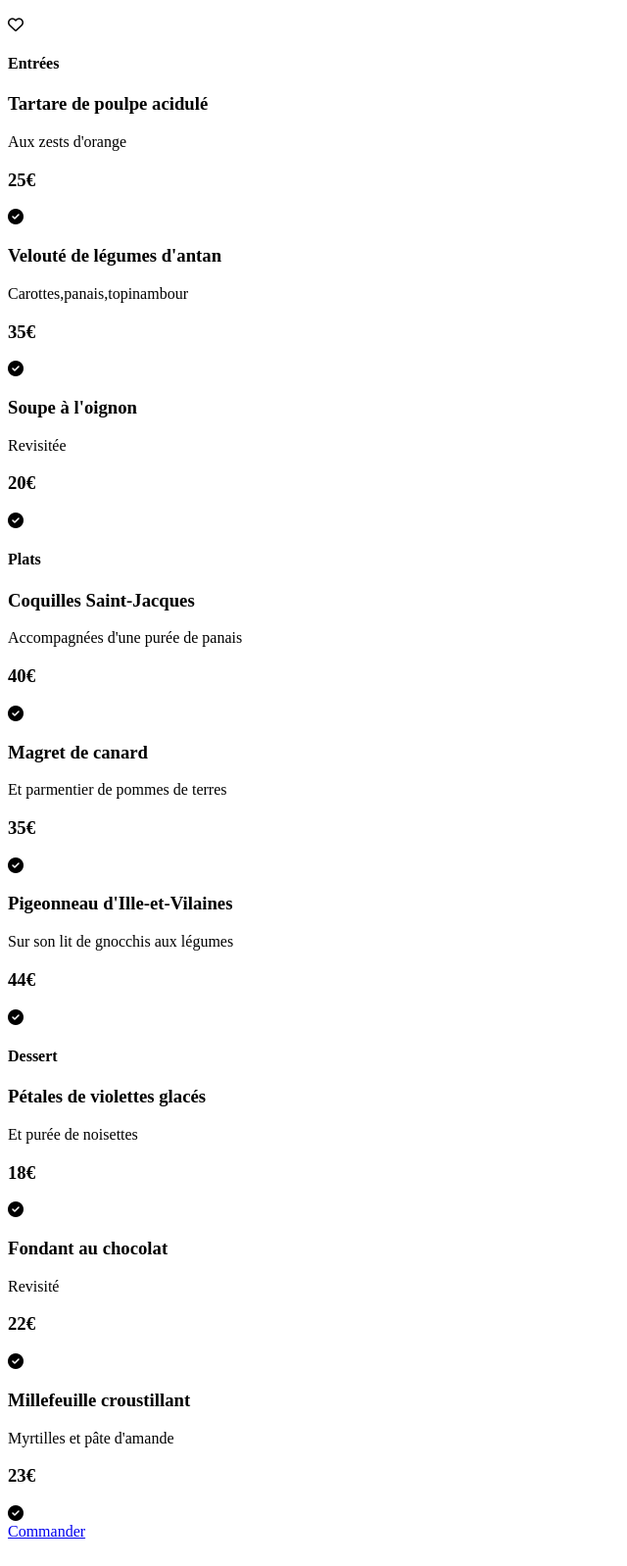
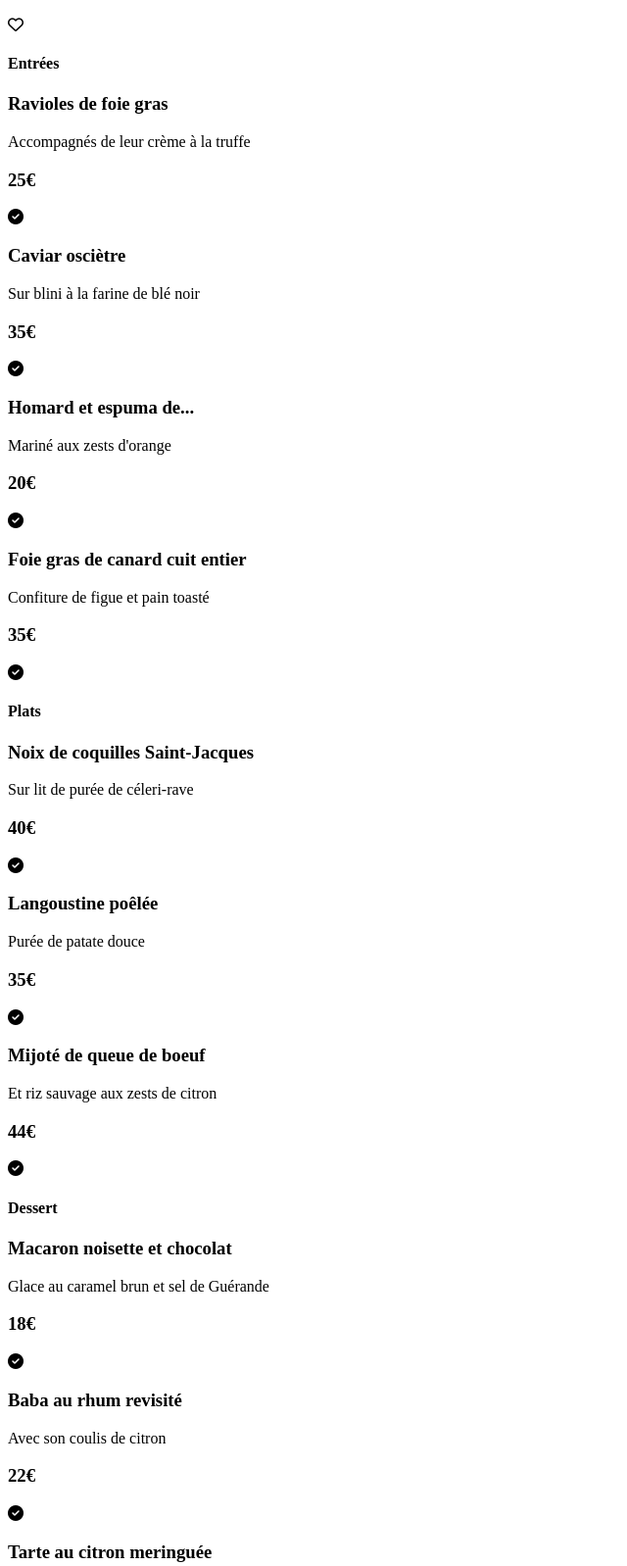
Before and after one commit to JohannL8/JohannLamine_3_15022021, a plain HTML site: page menu2.html in a window 1280 px wide. Shown: the part 460-2058 px from the top of the page at 98% size, without its empty margins (0-640 px from the left). Drawn offline with Linux system fonts and the light colour scheme.

Commit message:
HTML menu2

```diff
--- a/menu2.html
+++ b/menu2.html
@@ -29,8 +29,8 @@
             <h4>Entrées</h4>
             <div class="choix">
                 <div class="text">
-                    <h3>Tartare de poulpe acidulé</h3>
-                    <p>Aux zests d'orange</p>
+                    <h3>Ravioles de foie gras</h3>
+                    <p>Accompagnés de leur crème à la truffe</p>
                 </div>
                 <div class="price">
                     <h3>25€</h3>
@@ -42,8 +42,8 @@
 
             <div class="choix">
                 <div class="text">
-                    <h3>Velouté de légumes d'antan</h3>
-                    <p>Carottes,panais,topinambour</p>
+                    <h3>Caviar osciètre</h3>
+                    <p>Sur blini à la farine de blé noir</p>
                 </div>
                 <div class="price">
                     <h3>35€</h3>
@@ -55,11 +55,24 @@
 
             <div class="choix">
                 <div class="text">
-                    <h3>Soupe à l'oignon</h3>
-                    <p>Revisitée</p>
+                    <h3>Homard et espuma de...</h3>
+                    <p>Mariné aux zests d'orange</p>
                 </div>
                 <div class="price">
                     <h3>20€</h3>
+                </div>
+                <div class="check">
+                    <i class="fas fa-check-circle"></i>
+                </div>
+            </div>
+
+            <div class="choix">
+                <div class="text">
+                    <h3>Foie gras de canard cuit entier</h3>
+                    <p>Confiture de figue et pain toasté</p>
+                </div>
+                <div class="price">
+                    <h3>35€</h3>
                 </div>
                 <div class="check">
                     <i class="fas fa-check-circle"></i>
@@ -71,8 +84,8 @@
             <h4>Plats</h4>
             <div class="choix">
                 <div class="text">
-                    <h3>Coquilles Saint-Jacques</h3>
-                    <p>Accompagnées d'une purée de panais</p>
+                    <h3>Noix de coquilles Saint-Jacques</h3>
+                    <p>Sur lit de purée de céleri-rave</p>
                 </div>
                 <div class="price">
                     <h3>40€</h3>
@@ -84,8 +97,8 @@
 
             <div class="choix">
                 <div class="text">
-                    <h3>Magret de canard</h3>
-                    <p>Et parmentier de pommes de terres</p>
+                    <h3>Langoustine poêlée</h3>
+                    <p>Purée de patate douce</p>
                 </div>
                 <div class="price">
                     <h3>35€</h3>
@@ -97,8 +110,8 @@
 
             <div class="choix">
                 <div class="text">
-                    <h3>Pigeonneau d'Ille-et-Vilaines</h3>
-                    <p>Sur son lit de gnocchis aux légumes</p>
+                    <h3>Mijoté de queue de boeuf</h3>
+                    <p>Et riz sauvage aux zests de citron</p>
                 </div>
                 <div class="price">
                     <h3>44€</h3>
@@ -113,8 +126,8 @@
             <h4>Dessert</h4>
             <div class="choix">
                 <div class="text">
-                    <h3>Pétales de violettes glacés</h3>
-                    <p>Et purée de noisettes</p>
+                    <h3>Macaron noisette et chocolat</h3>
+                    <p>Glace au caramel brun et sel de Guérande</p>
                 </div>
                 <div class="price">
                     <h3>18€</h3>
@@ -126,8 +139,8 @@
 
             <div class="choix">
                 <div class="text">
-                    <h3>Fondant au chocolat</h3>
-                    <p>Revisité</p>
+                    <h3>Baba au rhum revisité</h3>
+                    <p>Avec son coulis de citron</p>
                 </div>
                 <div class="price">
                     <h3>22€</h3>
@@ -139,8 +152,8 @@
 
             <div class="choix">
                 <div class="text">
-                    <h3>Millefeuille croustillant</h3>
-                    <p>Myrtilles et pâte d'amande</p>
+                    <h3>Tarte au citron meringuée</h3>
+                    <p>Destructurée</p>
                 </div>
                 <div class="price">
                     <h3>23€</h3>
```
